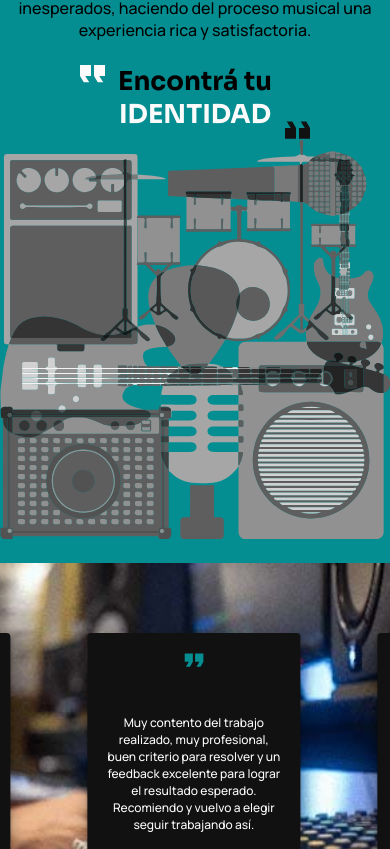
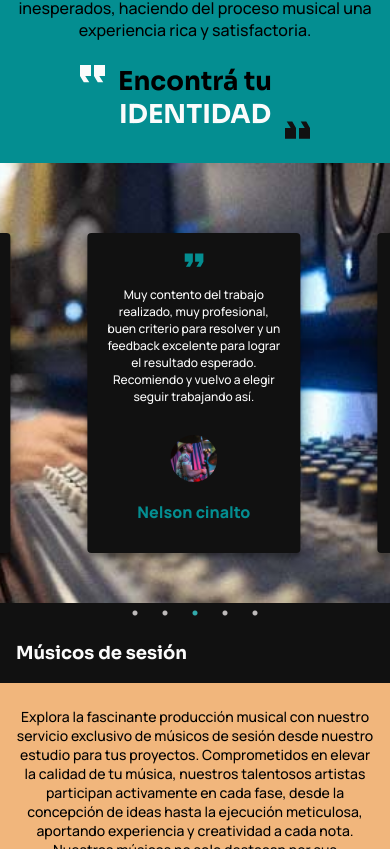
Before and after one commit to MarcosLabra/daquino-estudio, a Next.js app: page / in a window 390 px wide. Shown: the part 1635-2484 px from the top of the page. Built offline with nearby package versions, Linux system fonts and the light colour scheme.

Commit message:
acomodo version mobile. faltan fotos de testimonios y agregar el mastering analogico

```diff
--- a/src/app/ui/cards/TestimonialCard.jsx
+++ b/src/app/ui/cards/TestimonialCard.jsx
@@ -1,7 +1,7 @@
 import Image from "next/image"
 import style from "./testimonialCard.module.scss"
 
-export default function TestimonialCard({ artist, testimonial }) {
+export default function TestimonialCard({photo, artist, testimonial }) {
 
   return (
     <div className={style.testimonialCard}>
@@ -18,18 +18,18 @@ export default function TestimonialCard({ artist, testimonial }) {
         width={50} height={34}
       />
       <p>{testimonial}</p>
-      {/* <Image
-        className={style.mobilePic}
+      <Image
+        className={style.mobileProfilePic}
         src={photo}
         alt={"foto de perfil"}
         width={47} height={47}
       />
       <Image
-        className={style.desktopPic}
+        className={style.desktopProfilePic}
         src={photo}
         alt={"foto de perfil"}
         width={70} height={70}
-      /> */}
+      />
       <h3>{artist}</h3>
     </div>
   )
--- a/src/app/ui/cards/testimonialCard.module.scss
+++ b/src/app/ui/cards/testimonialCard.module.scss
@@ -2,7 +2,7 @@
 
 .testimonialCard {
   width: 213px;
-  height: 280px;
+  height: 320px;
   display: flex;
   flex-direction: column;
   align-items:center;
@@ -18,12 +18,19 @@
   .desktopPic {
     display: none;
   }
+  .desktopProfilePic {
+    display: none;
+    border-radius: 50%;
+  }
+  .mobileProfilePic{
+    border-radius: 50%;
+  }
   p {
     font-size: 12px;
     font-weight: 500;
-    height: 90px;
+    height: 130px;
     width: 175px;
-    margin: 20px 0;
+    margin: 10px 0;
   }
   h3 {
     margin: 10px 0;
@@ -43,6 +50,9 @@
     .mobilePic {
       display: none;
     }
+    .mobileProfilePic {
+      display: none;
+    }
     .desktopPic {
       display: block;
     }
--- a/src/app/ui/footer/copyright.module.scss
+++ b/src/app/ui/footer/copyright.module.scss
@@ -3,11 +3,12 @@
 .copyright {
   background-color: $black;
   width: 100vw;
-  padding: 20px;
+  padding: 20px 30px;
   color: white;
   font-size: 12px;
-display: flex;
-justify-content: center;
+  text-align: center;
+  display: flex;
+  justify-content: center;
 
   a {
     margin-bottom: 20px;
--- a/src/app/ui/footer/info.module.scss
+++ b/src/app/ui/footer/info.module.scss
@@ -1,7 +1,7 @@
 @import "../../variables.module.scss";
 
 .infoContainer {
-  padding: 0 16px;
+  padding: 20px;
 
   .info {
     margin-top: 20px;
--- a/src/app/ui/musicProd/MusicProd.jsx
+++ b/src/app/ui/musicProd/MusicProd.jsx
@@ -45,13 +45,7 @@ export default function MusicProd() {
             />
           </div>
         </div>
-        <Image
-              className={style.quotesUpMobile}
-              src="/images/instruments.svg"
-              alt="comillas hacia arriba"
-              width={400}
-              height={400}
-            />
+        <img src="/images/instruments.svg" alt="comillas hacia arriba" className={style.illustration} />
       </article>
     </section>
   )
--- a/src/app/ui/musicProd/Testimonials.jsx
+++ b/src/app/ui/musicProd/Testimonials.jsx
@@ -9,17 +9,17 @@ import { useEffect, useState } from "react";
 
 const team = [
   {
-    photo: "/testimonialCards/artist-1.png",
+    photo: "/testimonialCards/julio.jpg",
     testimonial: "La mejor experiencia grabando en un lugar donde me senti muy comodo y pude explayar todas mis ideas interpretadas por Marcos en la técnica. El buen gusto de un productor es esencial para llevar a cabo un trabajo tan personal como nuestra música",
-    artist: "Julio César Lucero / Cisne Elocuente",
+    artist: "Julio César Lucero",
   },
   {
     photo: "/testimonialCards/artist-1.png",
-    testimonial: 'quedamos super conformes de lo que fue nuestro primer disco llamado "Semilla" grabado en Estudio Daquino un laburo impecable todo lo que fue la producción...muchas gracias Marcos Daquino... ',
-    artist: "Walter Gigena / Te Llevo Flores",
+    testimonial: 'quedamos super conformes de lo que fue nuestro primer disco llamado "Semilla" grabado en Estudio Daquino un laburo impecable todo lo que fue la producción. Muchas gracias Marcos Daquino',
+    artist: "Walter Gigena",
   },
   {
-    photo: "/testimonialCards/artist-1.png",
+    photo: "/testimonialCards/nelson.jpg",
     testimonial: "Muy contento del trabajo realizado, muy profesional, buen criterio para resolver y un feedback excelente para lograr el resultado esperado. Recomiendo y vuelvo a elegir seguir trabajando así. ",
     artist: "Nelson cinalto",
   },
@@ -82,7 +82,7 @@ export default function Testimonials() {
         {team.map((member, index) => (
           <TestimonialCard
             key={index}
-            // photo={member.photo}
+            photo={member.photo}
             artist={member.artist}
             testimonial={member.testimonial}
           />
--- a/src/app/ui/musicProd/musicProd.module.scss
+++ b/src/app/ui/musicProd/musicProd.module.scss
@@ -42,9 +42,8 @@
         align-self: self-end;
       }
     }
-    iframe {
-      margin-top: 30px;
-      border-radius: 4px;
+    .illustration {
+      display: none;
     }
   }
 }
```
Also changed, not shown: public/testimonialCards/julio.jpg (added), public/testimonialCards/nelson.jpg (added).
